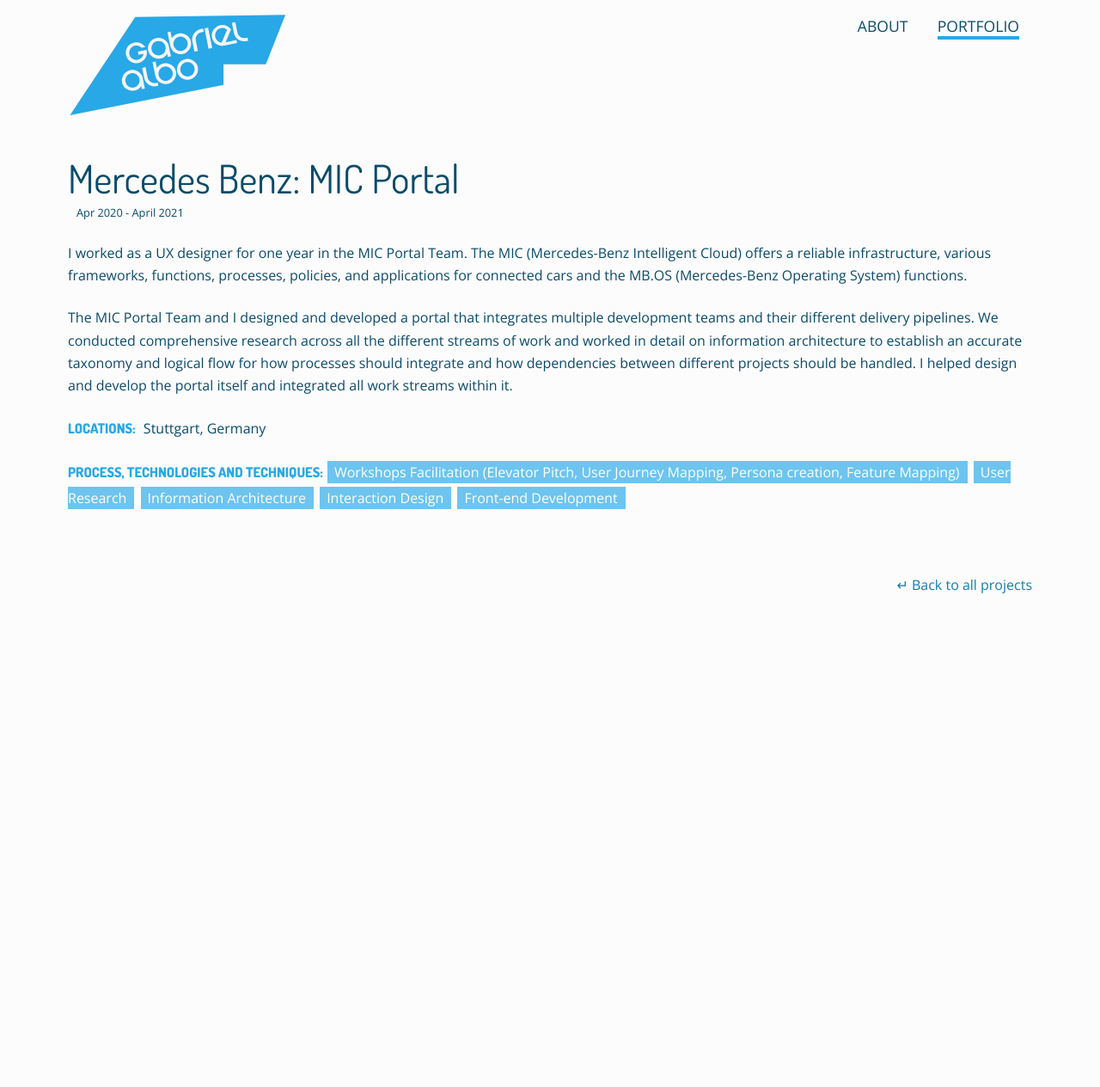
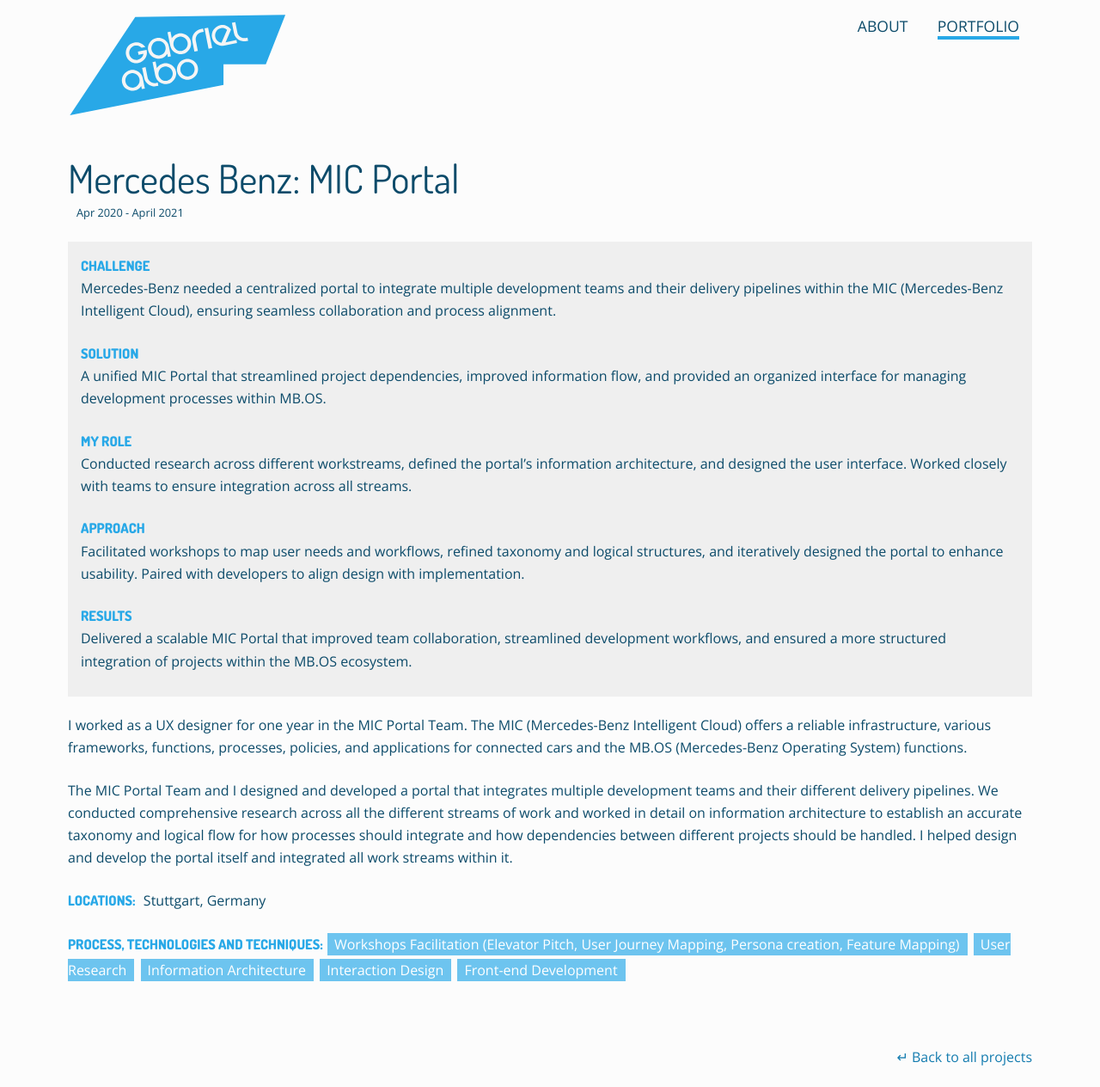
Before and after one commit to albogabriel/gabrielalbo.com, a Jekyll site: the page built from _posts/2020-04-01-mb-mic.markdown, in a window 1280 px wide and 1264 px high. Shown: the whole window at 86% size. Built offline with Jekyll 4.4.1, drawn with Linux system fonts in a browser that asks for light colours.

Commit message:
Added project summary to MB MIC

```diff
--- a/_posts/2020-04-01-mb-mic.markdown
+++ b/_posts/2020-04-01-mb-mic.markdown
@@ -11,6 +11,23 @@
 skills-used: ['Workshops Facilitation (Elevator Pitch, User Journey Mapping, Persona creation, Feature Mapping)', 'User Research', 'Information Architecture', 'Interaction Design', 'Front-end Development']
 ---
 
+<div class="project-summary">
+    <div class="category-description">CHALLENGE</div>
+    <p>Mercedes-Benz needed a centralized portal to integrate multiple development teams and their delivery pipelines within the MIC (Mercedes-Benz Intelligent Cloud), ensuring seamless collaboration and process alignment.</p>
+
+    <div class="category-description">SOLUTION</div>
+    <p>A unified MIC Portal that streamlined project dependencies, improved information flow, and provided an organized interface for managing development processes within MB.OS.</p>
+
+    <div class="category-description">MY ROLE</div>
+    <p>Conducted research across different workstreams, defined the portal’s information architecture, and designed the user interface. Worked closely with teams to ensure integration across all streams.</p>
+
+    <div class="category-description">APPROACH</div>
+    <p>Facilitated workshops to map user needs and workflows, refined taxonomy and logical structures, and iteratively designed the portal to enhance usability. Paired with developers to align design with implementation.</p>
+
+    <div class="category-description">RESULTS</div>
+    <p>Delivered a scalable MIC Portal that improved team collaboration, streamlined development workflows, and ensured a more structured integration of projects within the MB.OS ecosystem.</p>
+</div>
+
 I worked as a UX designer for one year in the MIC Portal Team. The MIC (Mercedes-Benz Intelligent Cloud) offers a reliable infrastructure, various frameworks, functions, processes, policies, and applications for connected cars and the MB.OS (Mercedes-Benz Operating System) functions.
 
 The MIC Portal Team and I designed and developed a portal that integrates multiple development teams and their different delivery pipelines. We conducted comprehensive research across all the different streams of work and worked in detail on information architecture to establish an accurate taxonomy and logical flow for how processes should integrate and how dependencies between different projects should be handled. I helped design and develop the portal itself and integrated all work streams within it.
```
